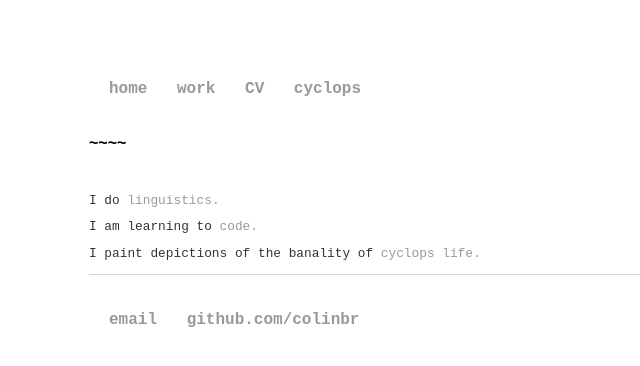
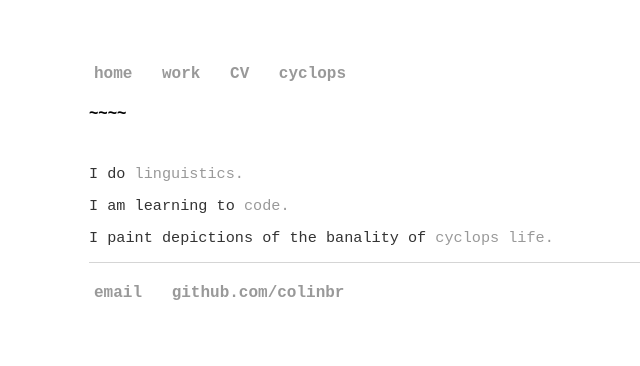
Before and after one commit to colinbr/OLD-colinbr.github.io, a Jekyll site: the page built from index.html, in a window 1280 px wide. Shown: the top 366 px of the page, without its empty margins (103-743 px from the left). Built offline with Jekyll 4.4.1, drawn with Linux system fonts in a browser that asks for light colours; some web fonts are replaced.

Commit message:
Update main.css

```diff
--- a/css/main.css
+++ b/css/main.css
@@ -4,7 +4,7 @@ body {
 }
 nav ul, footer ul {
     font-family: 'Courier New', monospace;
-    padding: 20px;
+    padding: 5px;
     list-style: none;
     font-weight: bold;
 }
@@ -30,7 +30,7 @@ h2 {
 }
 
 p {
-    font-size: 0.8em;
+    font-size: 0.95em;
     font-family: 'Courier New', monospace;
     line-height: 1.1em;
     color: #333;
```
